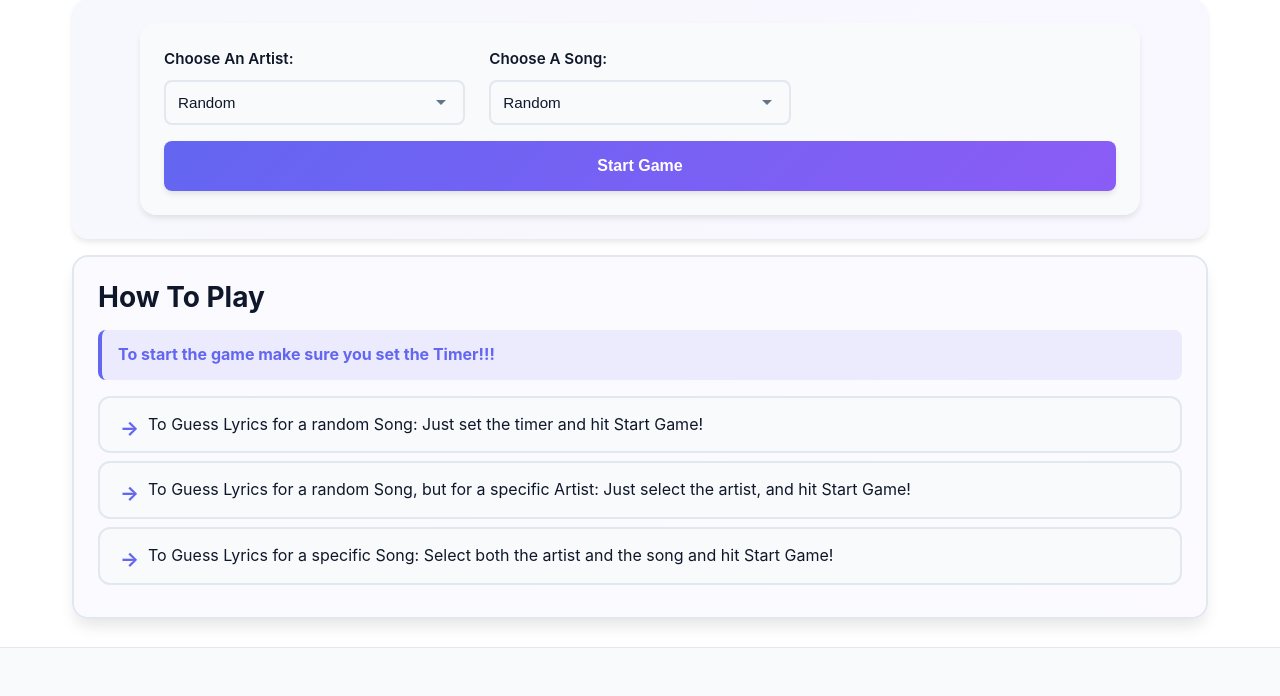
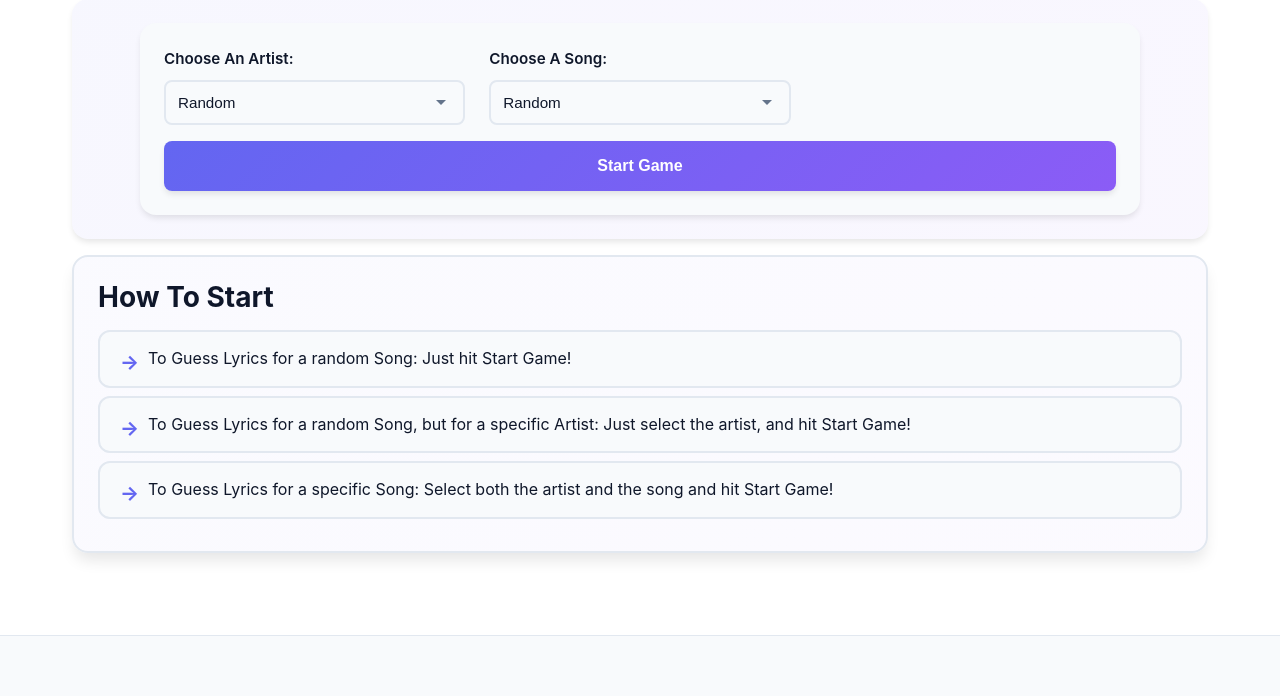
Before and after one commit to averym16/Guess_Lyrics_Game, a Flask app: page /guess in a window 1280 px wide. Shown: the part 116-812 px from the top of the page. After the commit the page ends 752 px from the top, so only its background shows below. Run offline with Flask 3, Linux system fonts and the light colour scheme.

Commit message:
Change How to Play to How To Start

```diff
--- a/server/templates/lyric_game.html
+++ b/server/templates/lyric_game.html
@@ -34,10 +34,9 @@
             </form>
         </section>
             <section id="instructions" style="display: block">
-                <h2>How To Play</h2>
-                <p id="bold">To start the game make sure you set the Timer!!!</p>
+                <h2>How To Start</h2>
                 <ul id="instruction_list">
-                    <li>To Guess Lyrics for a random Song: Just set the timer and hit Start Game!</li>
+                    <li>To Guess Lyrics for a random Song: Just hit Start Game!</li>
                     <li>To Guess Lyrics for a random Song, but for a specific Artist: Just select the artist, and hit Start Game!</li>
                     <li>To Guess Lyrics for a specific Song: Select both the artist and the song and hit Start Game!</li>
                 </ul>
```
